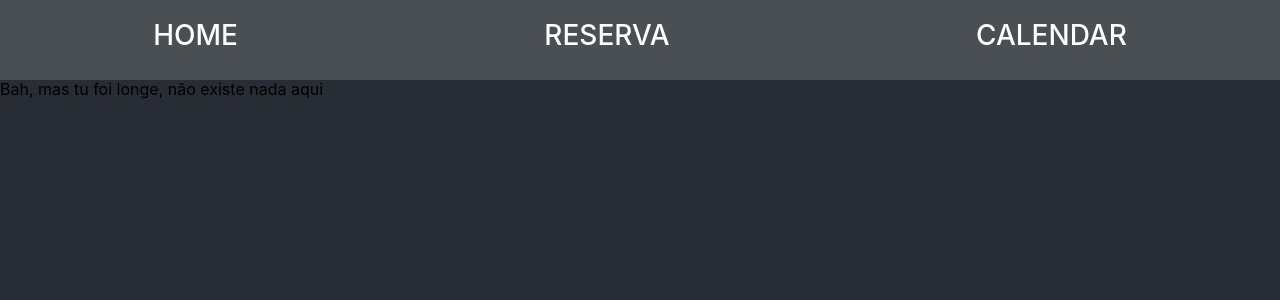
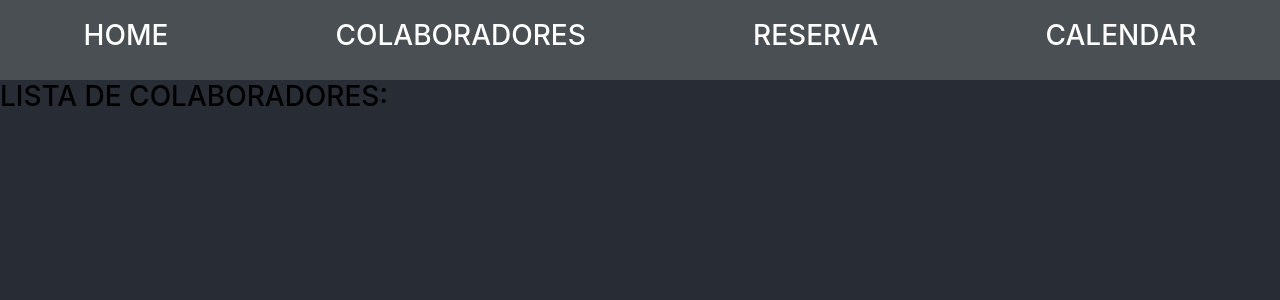
Before and after one commit to Lotusdigital398/t1_verival, a React (Create React App) app: page /colaboradores in a window 1280 px wide. Shown: the top 300 px of the page. Built offline with nearby package versions, Linux system fonts and the light colour scheme; no server answers.

Commit message:
Tela de Colaboradores adicionada

```diff
--- a/src/client/component/CalendarComponent.js
+++ b/src/client/component/CalendarComponent.js
@@ -109,13 +109,17 @@ class CalendarComponent extends Component {
             <div className="Calendar">
                 <Modal isOpen={this.state.modal} toggle={this.toggle}>
                     <ModalHeader toggle={this.toggle}>Modal title</ModalHeader>
-                    <ModalBody>
+                    <ModalBody style={{textTransform: 'capitalize'}}>
+
                         Nome: {this.state.obj ? this.state.obj.nome : ''}<br/>
                         Matricula: {this.state.obj ? this.state.obj.matricula : ''}<br/>
                         Recurso: {this.state.obj ? this.state.obj.recurso : ''}<br/>
                         Tipo: {this.state.obj ? this.state.obj.tipo : ''}<br/>
                         Quantidade: {this.state.obj ? this.state.obj.quantidade : ''}<br/>
-                        Preço: {this.state.obj && this.state.obj.preco ? this.state.obj.preco.toLocaleString('pt-BR', {style: 'currency', currency: 'BRL'}) : ''}
+                        Preço: {this.state.obj && this.state.obj.preco ? this.state.obj.preco.toLocaleString('pt-BR', {
+                        style: 'currency',
+                        currency: 'BRL'
+                    }) : ''}
                     </ModalBody>
                     <ModalFooter>
                         <Button color="primary" onClick={this.onDelete}>Excluir</Button>{' '}
--- a/src/client/pages/App.js
+++ b/src/client/pages/App.js
@@ -7,6 +7,7 @@ import { BrowserRouter, Route, Switch } from 'react-router-dom';
 import Home from "./Home";
 import Reserva from "./Reserva";
 import CalendarComponent from "../component/CalendarComponent";
+import Colaboradores from "./Colaboradores";
 import Error from "./Error";
 import Navigation from "./Navigation";
 
@@ -20,6 +21,7 @@ class App extends Component {
                     <Navigation />
                     <Switch>
                         <Route path="/" component={Home} exact />
+                        <Route path="/colaboradores" component={Colaboradores} />
                         <Route path="/calendar" component={CalendarComponent} />
                         <Route path="/reserva" component={Reserva} />
                         <Route component={Error} />
--- /dev/null
+++ b/src/client/pages/Colaboradores.js
@@ -0,0 +1,42 @@
+import React, {Component} from "react";
+import {Button, Modal, ModalBody, ModalFooter, ModalHeader} from "reactstrap";
+import {Calendar} from "react-big-calendar";
+
+
+class Colaboradores extends Component {
+    constructor(props) {
+        super(props);
+        this.state = {
+            colaboradores: []
+        }
+        //this.handleDataI = this.handleDataI.bind(this)
+
+    }
+
+
+    componentDidMount() {
+        this.getColaboradores();
+    }
+
+    getColaboradores() {
+        fetch('http://localhost:5000/getColaboradores', {
+            method: 'GET',
+            headers: {
+                'Content-Type': 'application/json'
+            }
+        }).then(res => res.text()).then(res => {
+            this.setState({colaboradores: JSON.parse(res)})
+        })
+    }
+
+    render() {
+        return (
+            <div>
+               <h3>LISTA DE COLABORADORES: </h3>
+            </div>
+        );
+    }
+
+}
+
+export default Colaboradores;
--- a/src/client/pages/Navigation.js
+++ b/src/client/pages/Navigation.js
@@ -13,6 +13,10 @@ const Navigation = () => {
 
             <NavLink className="navList" to="/">
                 <h3>Home</h3>
+            </NavLink>
+
+            <NavLink className="navList" to="/colaboradores">
+                <h3>Colaboradores</h3>
             </NavLink>
 
             <NavLink className="navList" to="/reserva">
```
